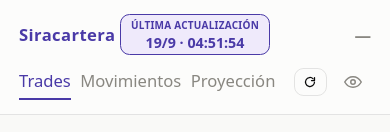
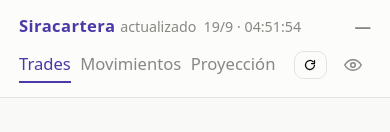
Before and after one commit to siracuervo/carteraIEB, a Next.js app: page /trades in a window 390 px wide. Shown: the top 132 px of the page. Built offline with nearby package versions, Linux system fonts and the light colour scheme; no server answers.

Commit message:
Update % android app

```diff
--- a/app/components/DolarCCLEnVivo.js
+++ b/app/components/DolarCCLEnVivo.js
@@ -47,17 +47,16 @@ export default function DolarCCLEnVivo({ referencia, parte = "todo" }) {
 
   const bloqueActualizacion = ts ? (
     <span
-      className="flex min-w-0 flex-col items-center gap-0 rounded-lg border px-2 py-0.5 text-center sm:flex-row sm:items-center sm:gap-3 sm:px-2.5 sm:py-1.5 sm:text-left"
-      style={{ borderColor: "var(--marca)", background: "var(--marca-suave)" }}
+      className="flex min-w-0 items-center gap-1.5 whitespace-nowrap"
       title="Momento de la última actualización de precios"
+      style={{ color: "var(--text-muted)" }}
     >
-      <span className="text-[10px] font-extrabold tracking-wide whitespace-nowrap sm:text-xs" style={{ color: "var(--marca)" }}>
-        ÚLTIMA ACTUALIZACIÓN
-      </span>
-      <span className="hidden text-xs font-bold tabular-nums whitespace-nowrap sm:inline" style={{ color: "var(--marca)" }}>
+      <span className="hidden text-xs sm:inline">última actualización</span>
+      <span className="text-xs sm:hidden">actualizado</span>
+      <span className="hidden text-xs tabular-nums sm:inline">
         {formatoFecha.format(ts)} · {formatoHora.format(ts)}
       </span>
-      <span className="text-xs font-bold tabular-nums whitespace-nowrap sm:hidden" style={{ color: "var(--marca)" }}>
+      <span className="text-xs tabular-nums sm:hidden">
         {formatoFechaCorta.format(ts)} · {formatoHora.format(ts)}
       </span>
     </span>
--- a/app/components/FiltroFechasActivo.js
+++ b/app/components/FiltroFechasActivo.js
@@ -1,18 +1,21 @@
 "use client";
 
 import { usePathname, useRouter } from "next/navigation";
+import { useTransition } from "react";
 import { ACCESOS_RAPIDOS_FECHA } from "@/lib/accesosRapidosFecha";
+import IndicadorCarga from "./IndicadorCarga";
 
 export default function FiltroFechasActivo({ desde, hasta, fechaInicio }) {
   const router = useRouter();
   const pathname = usePathname();
+  const [filtrando, startFiltro] = useTransition();
 
   function actualizar(nuevoDesde, nuevoHasta) {
     const params = new URLSearchParams();
     if (nuevoDesde) params.set("desde", nuevoDesde);
     if (nuevoHasta) params.set("hasta", nuevoHasta);
     const query = params.toString();
-    router.push(query ? `${pathname}?${query}` : pathname);
+    startFiltro(() => router.push(query ? `${pathname}?${query}` : pathname));
   }
 
   const hayFiltro = Boolean(desde || hasta);
@@ -42,6 +45,7 @@ export default function FiltroFechasActivo({ desde, hasta, fechaInicio }) {
             style={{ borderColor: "var(--border)", background: "var(--surface-1)", color: "var(--text-primary)" }}
           />
         </label>
+        {filtrando && <IndicadorCarga texto="Filtrando…" />}
         {hayFiltro && (
           <button
             type="button"
--- a/app/components/GraficoEvolucionPatrimonio.js
+++ b/app/components/GraficoEvolucionPatrimonio.js
@@ -89,7 +89,7 @@ export default function GraficoEvolucionPatrimonio({ serie }) {
   return (
     <div className="flex h-full min-h-0 flex-col rounded-lg border p-3" style={{ borderColor: "var(--border)", background: "var(--surface-1)" }}>
       <div className="flex shrink-0 flex-wrap items-center justify-between gap-2">
-        <h3 className="min-w-0 flex-1 text-xs font-medium sm:text-sm" style={{ color: "var(--text-primary)" }}>
+        <h3 className="min-w-0 flex-1 text-sm font-semibold" style={{ color: "var(--text-secondary)" }}>
           Evolución del portafolio ({rango === "todo" ? "todo el historial" : `${rango} días hábiles`})
         </h3>
         <div className="flex gap-1">
--- /dev/null
+++ b/app/components/IndicadorCarga.js
@@ -0,0 +1,15 @@
+"use client";
+
+/** Spinner violeta para navegaciones con espera (cambio de día, filtros de fecha). */
+export default function IndicadorCarga({ texto = "Cargando…" }) {
+  return (
+    <span className="inline-flex items-center gap-2 text-sm" style={{ color: "var(--text-muted)" }}>
+      <span
+        aria-hidden="true"
+        className="inline-block h-5 w-5 animate-spin rounded-full border-2"
+        style={{ borderColor: "var(--border)", borderTopColor: "var(--marca)" }}
+      />
+      {texto}
+    </span>
+  );
+}
--- a/app/components/NavTabs.js
+++ b/app/components/NavTabs.js
@@ -1,7 +1,7 @@
 "use client";
 
-import Link from "next/link";
-import { usePathname } from "next/navigation";
+import { useState, useTransition } from "react";
+import { usePathname, useRouter } from "next/navigation";
 
 // "Histórico" está oculta de momento (a pedido, no borrada) — para volver a
 // mostrarla, descomentar esta línea.
@@ -14,23 +14,42 @@ const TABS = [
 
 export default function NavTabs() {
   const pathname = usePathname();
+  const router = useRouter();
+  const [navegando, startNavegar] = useTransition();
+  const [destino, setDestino] = useState(null);
+
+  function ir(href) {
+    if (href === pathname) return;
+    setDestino(href);
+    startNavegar(() => router.push(href));
+  }
 
   return (
     <nav className="flex min-w-0 max-w-full gap-2 overflow-x-auto whitespace-nowrap sm:gap-5">
       {TABS.map((tab) => {
         const activa = pathname === tab.href;
+        const cargando = navegando && destino === tab.href;
         return (
-          <Link
+          <button
             key={tab.href}
-            href={tab.href}
-            className="shrink-0 border-b-2 py-1 text-sm font-medium"
+            type="button"
+            onClick={() => ir(tab.href)}
+            disabled={cargando}
+            className="flex shrink-0 cursor-pointer items-center gap-1.5 border-b-2 py-1 text-sm font-medium disabled:opacity-70"
             style={{
               color: activa ? "var(--marca)" : "var(--text-muted)",
               borderColor: activa ? "var(--marca)" : "transparent",
             }}
           >
+            {cargando && (
+              <span
+                aria-hidden="true"
+                className="inline-block h-3 w-3 animate-spin rounded-full border"
+                style={{ borderColor: "var(--border)", borderTopColor: "var(--marca)" }}
+              />
+            )}
             {tab.label}
-          </Link>
+          </button>
         );
       })}
     </nav>
--- a/app/components/ResumenCartera.js
+++ b/app/components/ResumenCartera.js
@@ -38,12 +38,13 @@ export default function ResumenCartera({ resumen, tipoCambioCCL, evolucion, evol
           </div>
 
           <div className={`${CLASE_TARJETA} flex-1 p-2 sm:p-3 lg:min-w-56`} style={{ borderColor: "var(--border)", background: "var(--surface-1)" }}>
+            <div className="mb-1 text-sm font-semibold" style={{ color: "var(--text-secondary)" }}>Composición de Portafolio</div>
             <div
               className="flex items-start justify-between gap-2 sm:gap-3"
               title="Proporciones sobre el valor en ARS de las posiciones valuadas"
             >
               {(composicion ?? []).map((grupo) => (
-                <div key={grupo.etiqueta} className="min-w-0 flex-1">
+                <div key={grupo.etiqueta} className="min-w-0 flex-1 text-center">
                   <div className="truncate text-xs" style={{ color: "var(--text-secondary)" }}>{grupo.etiqueta}</div>
                   <div className="mt-0.5 text-lg font-semibold tabular-nums sm:text-xl" style={{ color: "var(--text-primary)" }}>
                     <ValorSensible>{formatoProporcion.format(grupo.pct)}</ValorSensible>
--- a/app/globals.css
+++ b/app/globals.css
@@ -96,6 +96,23 @@ body {
   border-left: 1px solid var(--border);
 }
 
+/* Micro-interacciones de botones: levantan al hover (mouse) y se hunden al
+ * presionar (mouse o dedo). Solo donde hay hover real y nunca en deshabilitados. */
+button {
+  -webkit-tap-highlight-color: transparent;
+  transition: transform 0.12s ease, filter 0.12s ease;
+}
+@media (hover: hover) {
+  button:not(:disabled):hover {
+    transform: translateY(-1px);
+    filter: brightness(1.12);
+  }
+}
+button:not(:disabled):active {
+  transform: scale(0.96);
+  filter: brightness(0.94);
+}
+
 /* Móvil: los controles de fecha y los selects nunca fuerzan scroll horizontal,
  * y la página no se puede panear de costado (clip donde hay soporte). */
 @media (max-width: 767px) {
```
Also changed, not shown: app/components/BotonActualizarTodo.js (+18 -4 lines), app/components/FiltroFechasTrades.js (+6 -2 lines), app/components/SelectorVista.js (+14 -4 lines), lib/calculos.js.
